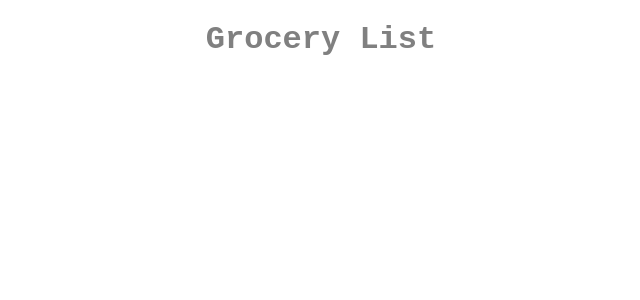
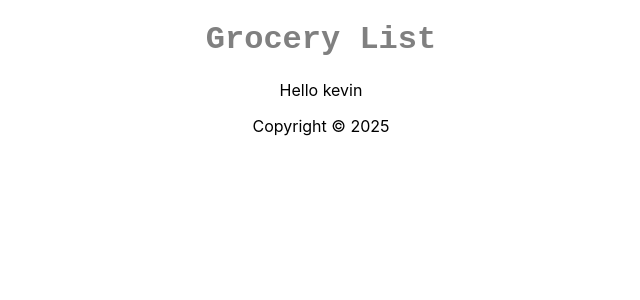
Before and after one commit to itsadhil/reactcourse, a React (Create React App) app: page / in a window 1280 px wide. Shown: the top 300 px of the page, without its empty margins (319-959 px from the left). Built offline with nearby package versions, Linux system fonts and the light colour scheme.

Commit message:
Added footer and updated contents file

```diff
--- a/src/App.js
+++ b/src/App.js
@@ -1,16 +1,16 @@
 import './App.css';
 import Header from './Header';
 import './Header.css'
+import Content from './Content';
+import Footer from './Footer';
 
 function App() {
-  const handleNameChange = () => {
-    const names = ['bob', 'kevin', 'Dave'];
-    const int = Math.floor(Math.random()*3);
-    return names[int];
-  }
-
   return (
+  <div className="App">
     <Header />
+    <Content />
+    <Footer />
+  </div>
   );
 }
 
--- /dev/null
+++ b/src/Content.js
@@ -0,0 +1,16 @@
+const Content = () => {
+    const handleNameChange = () => {
+        const names = ['bob', 'kevin', 'Dave'];
+        const int = Math.floor(Math.random()*3);
+        return names[int];
+}
+return (
+    <main>
+        <p>
+        Hello {handleNameChange()}
+        </p>
+    </main>
+)
+}
+
+export default Content
--- /dev/null
+++ b/src/Footer.js
@@ -0,0 +1,11 @@
+const Footer = () => {
+    const date = new Date();
+
+return (
+    <footer>
+        <p>Copyright &copy; {date.getFullYear()}</p>
+    </footer>
+)
+}
+
+export default Footer
```
